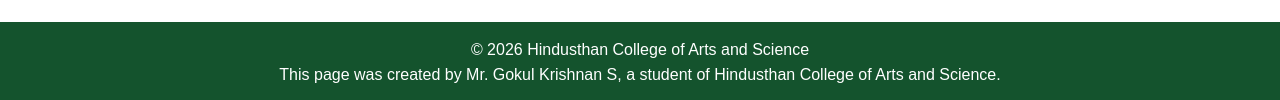
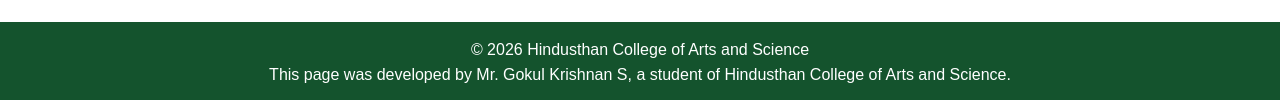
Before and after one commit to 26bai014-coder/hicas-website, a plain HTML site: page index.html in a window 1280 px wide. Shown: the part 2319-2419 px from the top of the page. Drawn offline with Linux system fonts and the light colour scheme.

Commit message:
Update index.html

```diff
--- a/index.html
+++ b/index.html
@@ -108,7 +108,7 @@
 
   <footer>
     © 2026 Hindusthan College of Arts and Science<br>
-    This page was created by Mr. Gokul Krishnan S, a student of Hindusthan College of Arts and Science.
+    This page was developed by Mr. Gokul Krishnan S, a student of Hindusthan College of Arts and Science.
   </footer>
 
 </body>
```
